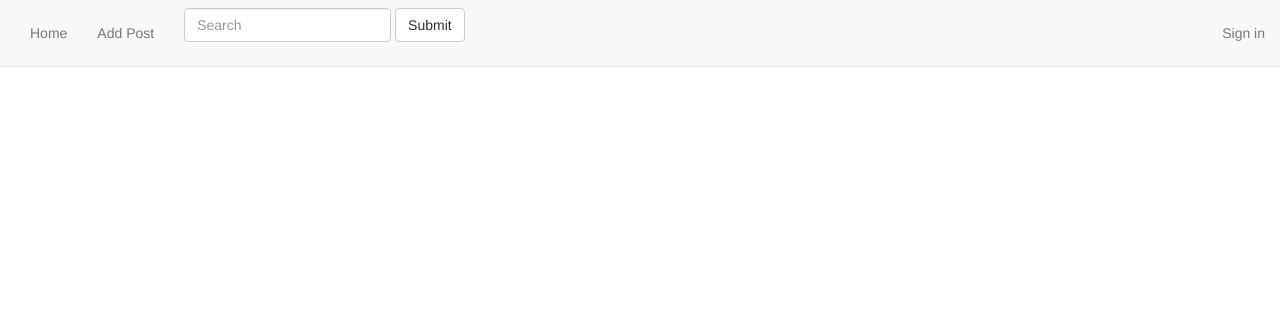
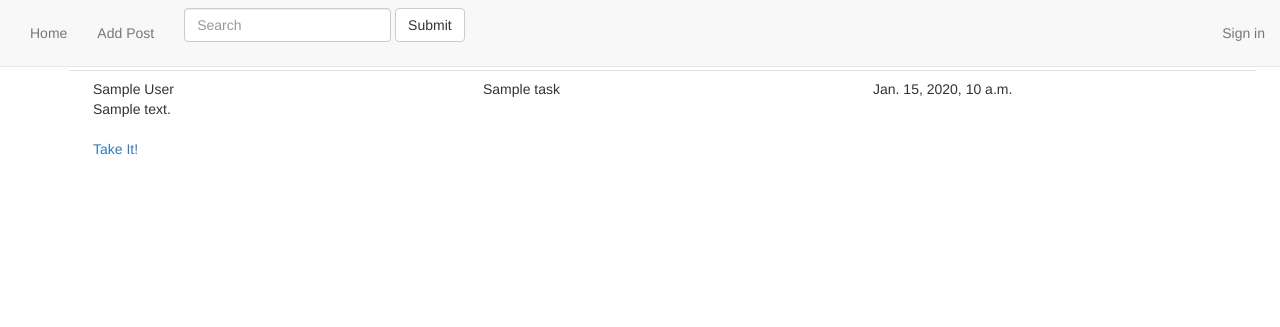
Before and after one commit to mehranakk/taskrabbit, a Django app: page / in a window 1280 px wide. Shown: the top 327 px of the page. Run offline with Django 3.2, Linux system fonts and the light colour scheme; tables that the repository leaves empty hold one stand-in row (values such as "Sample post"); some libraries are stand-ins or nearby versions.

Commit message:
home and task assigning completed

```diff
--- a/catalogue/models.py
+++ b/catalogue/models.py
@@ -7,4 +7,39 @@ class MyUser(models.Model):
     display_name = models.CharField(max_length=50)
     #picture = models.ImageField(upload_to='profile_pictures', null=True, blank=True)
 
-# Create your models here.
+    def __unicode__(self):
+        return self.display_name
+
+
+class Task(models.Model):
+    employee = models.ForeignKey(MyUser, null=True, blank=True, related_name='task_employee')
+    employer = models.ForeignKey(MyUser, related_name='task_employer')
+    title = models.CharField(max_length=50)
+    text = models.TextField(verbose_name="Text", default="")
+    upload_date = models.DateTimeField("Upload Date")
+    def __unicode__(self):
+        return self.title
+
+
+class TaskRequest(models.Model):
+    employee = models.ForeignKey(MyUser)
+    task = models.ForeignKey(Task)
+
+    def __unicode__(self):
+        return self.employee.display_name
+
+
+class Category(models.Model):
+    name = models.CharField(verbose_name="name", max_length=250, blank=True, default="")
+    slug = models.SlugField(max_length=100, blank=True, unique=True)
+    def __unicode__(self):
+        return self.name
+
+
+class Comment(models.Model):
+    employer = models.ForeignKey(MyUser, verbose_name="employer", related_name='comment_employer')
+    employee = models.ForeignKey(MyUser, verbose_name="employee", related_name='comment_employee')
+    rate = models.PositiveIntegerField(verbose_name="rate")
+    text = models.CharField(verbose_name="text", max_length=300, blank=True, null=True)
+    def __unicode__(self):
+        return self.text
--- a/catalogue/templates/base.html
+++ b/catalogue/templates/base.html
@@ -37,11 +37,8 @@
         </div>
     </nav>
     <div class="row">
-        <div id="content" class="col-md-9">
+        <div id="content" class="col-md-12">
             {% block content %} {% endblock %}
-        </div>
-        <div id="sidebar" class="col-md-3">
-            {% block sidebar %} {% endblock %}
         </div>
     </div>
 </div>
--- /dev/null
+++ b/catalogue/templates/task.html
@@ -0,0 +1,25 @@
+{%  extends "base.html" %}
+{% block content %}
+    <div class="row">
+        <div id="employer_name" class="col-md-4">
+            {{ employer.display_name }}
+        </div>
+        <div id="title" class="col-md-4">
+            {{ title }}
+        </div>
+        <div id="upload_date" class="col-md-4">
+            {{ upload_date }}
+        </div>
+    </div>
+    <div class="row">
+        <div id="description" class="col-md-12">
+            {{ text }}
+        </div>
+    </div>
+    <br>
+    <div class="row">
+        <div id="take_it" class="col-md-12">
+            <a href="/take_task/{{ task_id }}/">Take It!</a>
+        </div>
+    </div>
+{% endblock %}
--- /dev/null
+++ b/catalogue/templates/tasks.html
@@ -0,0 +1,24 @@
+{%  extends "base.html" %}
+{% block content %}
+    <div class="row">
+        <div id="posts" class="col-md-9">
+            <table class="table">
+                {%  for task in tasks %}
+                    <tr><td>
+                        {%  with task.employer as employer %}
+                        {%  with task.text as text %}
+                        {%  with task.title as title %}
+                        {%  with task.upload_date as upload_date %}
+                        {%  with task.id as task_id %}
+                            {% include "task.html" %}
+                        {% endwith %}
+                        {% endwith %}
+                        {% endwith %}
+                        {% endwith %}
+                        {% endwith %}
+                    </tr></td>
+                {% endfor %}
+            </table>
+        </div>
+    </div>
+{% endblock %}
--- a/catalogue/views.py
+++ b/catalogue/views.py
@@ -1,8 +1,28 @@
+from django.http.response import HttpResponseNotFound, HttpResponseRedirect, HttpResponseForbidden
 from django.shortcuts import render
 from django.shortcuts import render_to_response, get_object_or_404
 from django.contrib.auth.decorators import login_required
 from catalogue.models import MyUser
 from django.http import HttpRequest, HttpResponseRedirect
+
+from catalogue.models import *
+
+
+def home(request):
+    tasks = Task.objects.all()
+    context = {'request': request, 'tasks':tasks}
+    return render_to_response("tasks.html", context)
+
+
+@login_required
+def take_task(request, task_id):
+    employee = MyUser.objects.get(user=request.user)
+    tasks = TaskRequest.objects.filter(employee=employee, task=task_id)
+    if tasks.count() != 0:
+        return render_to_response('error.html', {'error': 'You have failed this city'})
+    newTaskRequest = TaskRequest.objects.create(employee=employee, task=Task.objects.get(id=task_id))
+    newTaskRequest.save()
+    return HttpResponseRedirect('/')
 
 
 
--- a/taskrabbit/urls.py
+++ b/taskrabbit/urls.py
@@ -17,7 +17,8 @@ from django.contrib import admin, auth
 from django.contrib.auth import views as auth_views
 
 urlpatterns = [
-    url(r'^$', 'catalogue.views.kasesher', name='kaseshare'),
+    url(r'^$', 'catalogue.views.home', name='home'),
+    url(r'^take_task/(?P<task_id>[0-9]+)/$', 'catalogue.views.take_task', name='home'),
     url(r'^admin/', include(admin.site.urls)),
     url(r'^accounts/', include('django.contrib.auth.urls')),
     url(r'^accounts/profile/(?P<user_id>[0-9]+)$', 'catalogue.views.profile'),
```
Also changed, not shown: catalogue/admin.py (+6 -1 lines), catalogue/templates/error.html (added, +8 -0 lines), catalogue/templates/timeline.html (deleted, +0 -21 lines), catalogue/migrations/0001_initial.py (added), catalogue/migrations/0002_task_title.py (added).
